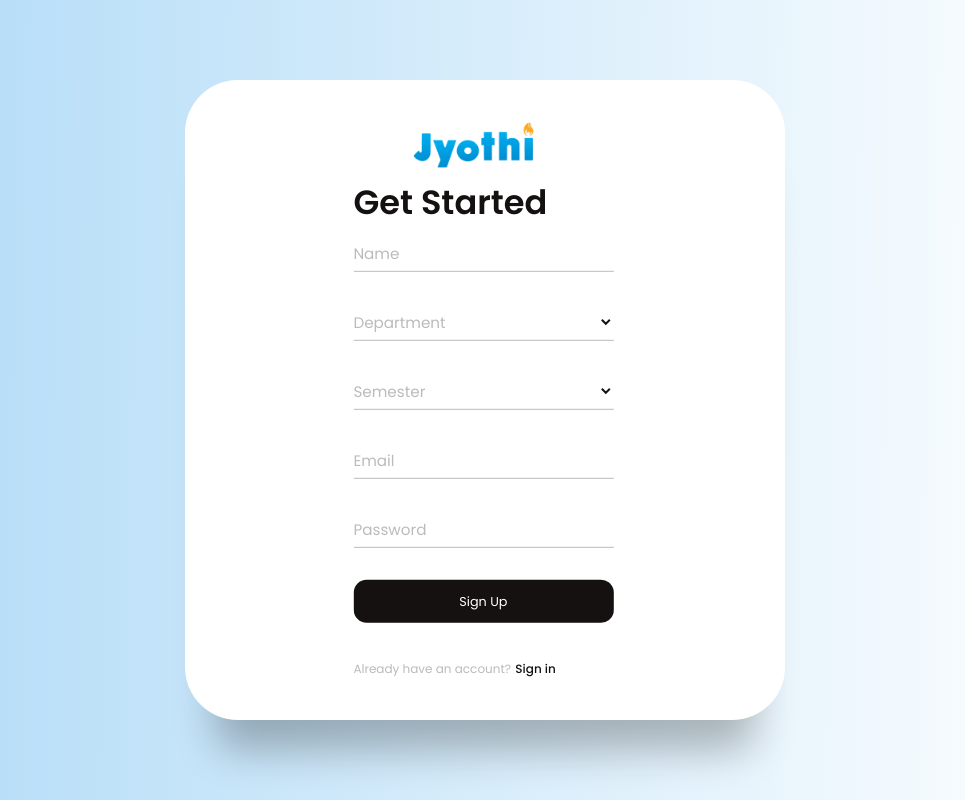
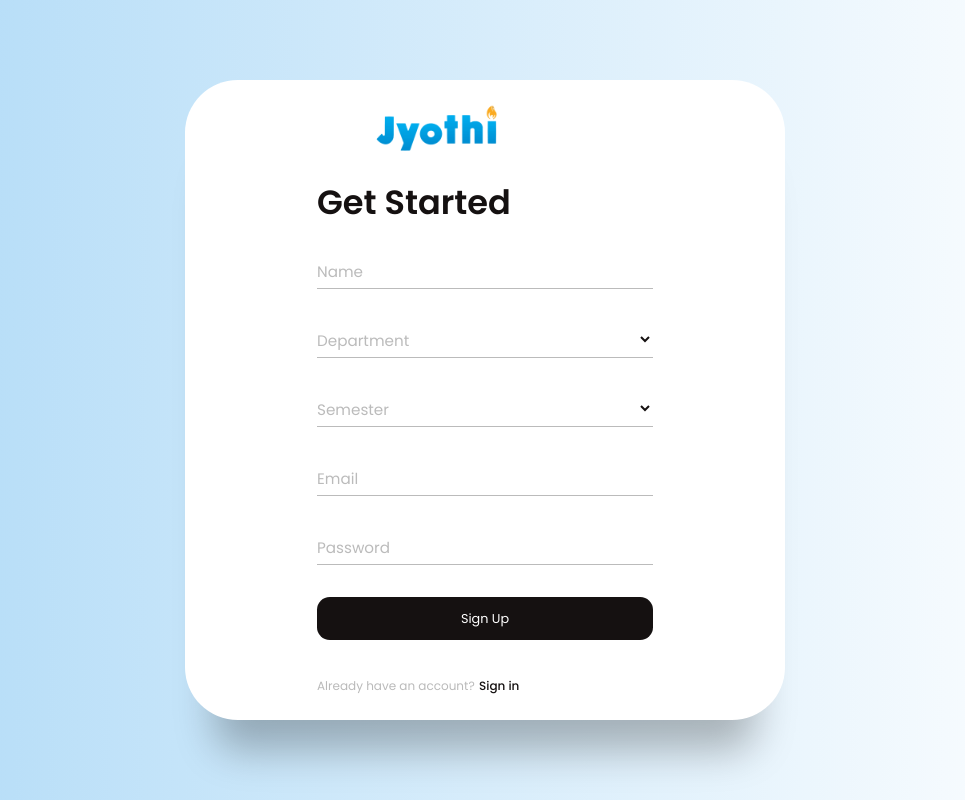
Before and after one commit to kentshine/College-Event-Portal, a Flask app: page /register in a window 1280 px wide. Shown: the whole page, without its empty margins (155-1120 px from the left). Run offline with Flask 3, Linux system fonts and the light colour scheme.

Commit message:
View Fixed

```diff
--- a/eventportal/templates/register.html
+++ b/eventportal/templates/register.html
@@ -43,23 +43,20 @@
 
       .inner-box {
         position: absolute;
-        width: calc(100% - 4.1rem);
-        height: calc(100% - 4.1rem);
-        top: 50%;
-        left: 72%;
-        transform: translate(-50%, -50%);
+        width: 100%;
+        height: 100%;
+        top: 0;
+        left: 0;
+        display: flex;
+        align-items: center;
+        justify-content: center;
       }
 
       .forms-wrap {
-        position: absolute;
-        height: 100%;
-        width: 50%;
-        top: 0;
-        left: 0;
-        display: grid;
-        grid-template-columns: 1fr;
-        grid-template-rows: 1fr;
-        transition: 0.8s ease-in-out;
+        width: 100%;
+        height: auto;
+        display: flex;
+        justify-content: center;
       }
 
     .popup {
@@ -105,16 +102,14 @@
 }
 
       form {
-        max-width: 260px;
+        max-width: 400px;
         width: 100%;
         margin: 0 auto;
-        height: 100%;
         display: flex;
         flex-direction: column;
-        justify-content: space-evenly;
-        grid-column: 1 / 2;
-        grid-row: 1 / 2;
-        transition: opacity 0.02s 0.4s;
+        justify-content: center;
+        gap: 1.5rem;
+        padding: 2rem;
       }
 
       /* form.sign-up-form {
@@ -230,17 +225,11 @@
       }
 
       main.sign-up-mode form.sign-in-form {
-        opacity: 0;
-        pointer-events: none;
+        display: none;
       }
 
       main.sign-up-mode form.sign-up-form {
-        opacity: 1;
-        pointer-events: all;
-      }
-
-      main.sign-up-mode .forms-wrap {
-        left: 0%;
+        display: flex;
       }
 
       .text-slider {
@@ -280,10 +269,7 @@
         }
 
         .inner-box {
-          position: static;
-          transform: none;
-          width: 100%;
-          height: auto;
+          position: relative;
           padding: 2rem;
         }
 
```
Also changed, not shown: eventportal/templates/login.html (+18 -32 lines), README.md.
